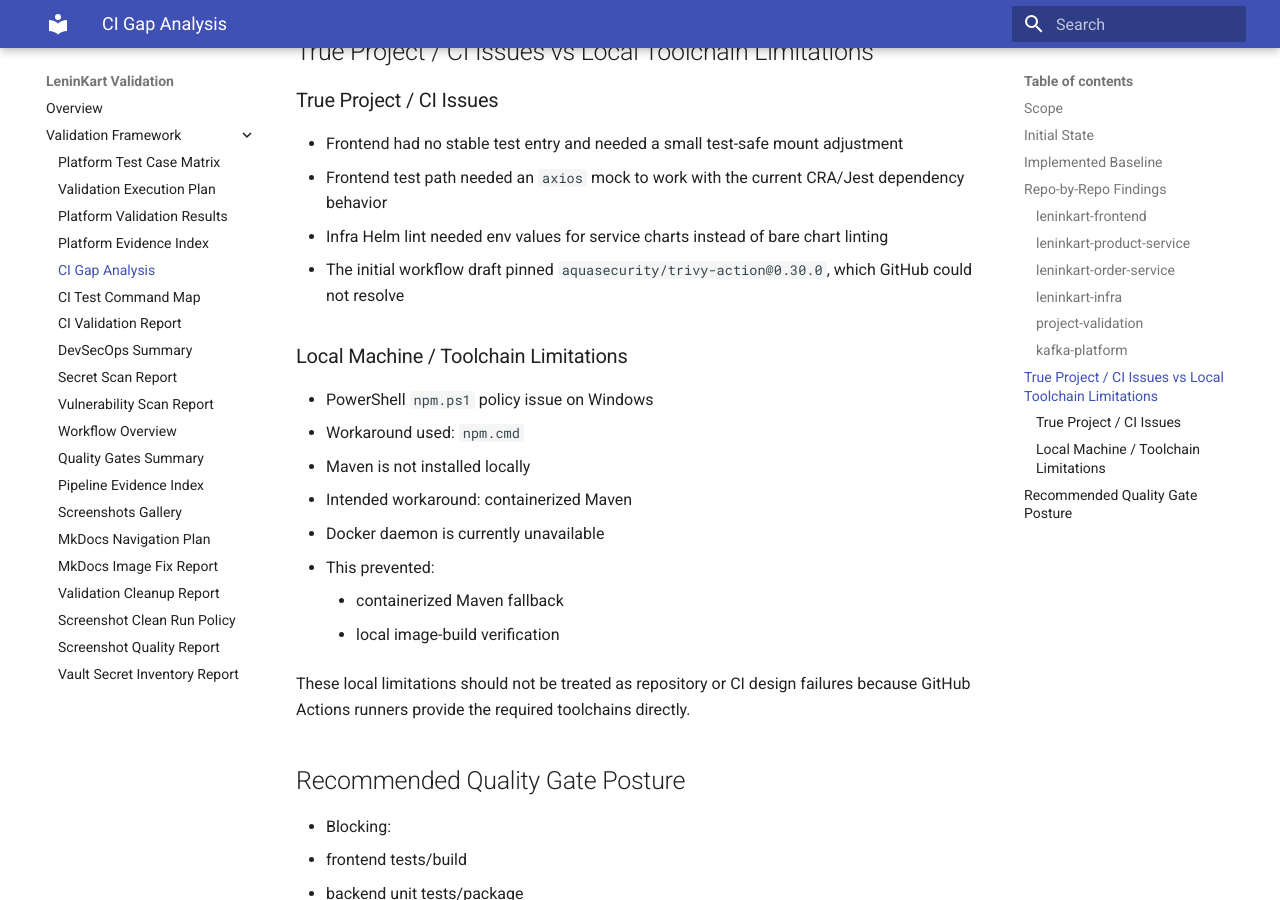
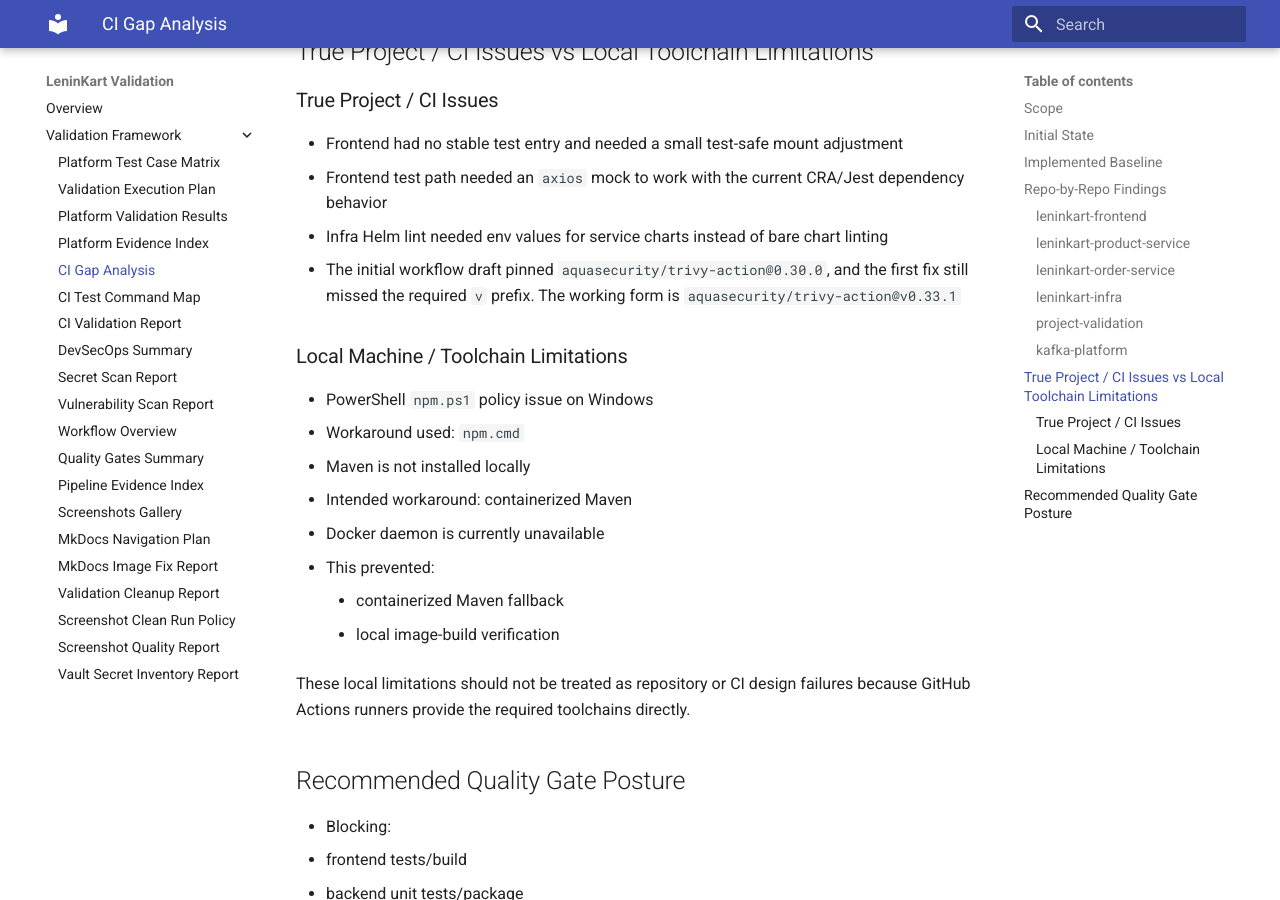
Before and after one commit to Leninfitfreak/project-validation, an MkDocs documentation site: the page built from docs/CI_GAP_ANALYSIS.md, in a window 1280 px wide and 900 px high, scrolled down 5204 px. Built offline with MkDocs 1.6.1 and Material for MkDocs 9.7.7, drawn with Linux system fonts in a browser that asks for light colours.

Commit message:
fix: use versioned trivy action tag

```diff
--- a/docs/CI_GAP_ANALYSIS.md
+++ b/docs/CI_GAP_ANALYSIS.md
@@ -187,7 +187,7 @@
 - Frontend had no stable test entry and needed a small test-safe mount adjustment
 - Frontend test path needed an `axios` mock to work with the current CRA/Jest dependency behavior
 - Infra Helm lint needed env values for service charts instead of bare chart linting
-- The initial workflow draft pinned `aquasecurity/trivy-action@0.30.0`, which GitHub could not resolve
+- The initial workflow draft pinned `aquasecurity/trivy-action@0.30.0`, and the first fix still missed the required `v` prefix. The working form is `aquasecurity/trivy-action@v0.33.1`
 
 ### Local Machine / Toolchain Limitations
 
```
Also changed, not shown: docs/VULNERABILITY_SCAN_REPORT.md (+1 -1 lines), 1 other file.
